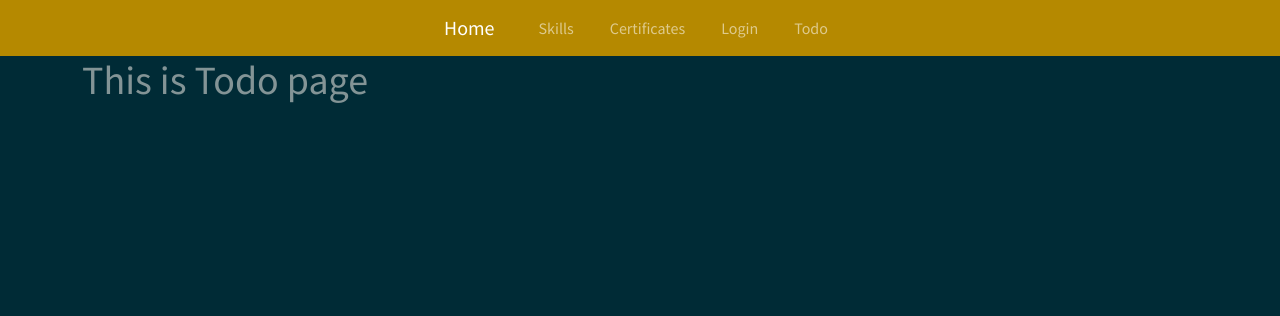
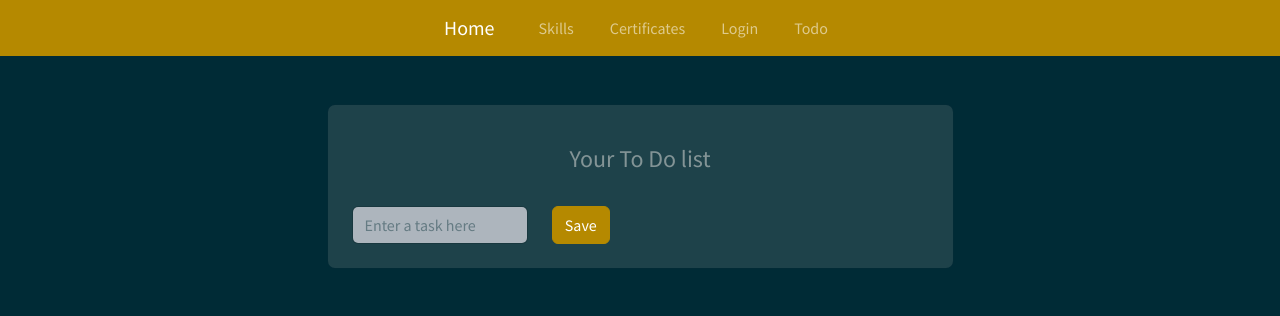
Before and after one commit to RomanVintoniak/PythonWeb, a Flask app: page /todo in a window 1280 px wide. Shown: the top 316 px of the page. Run offline with Flask 2, Linux system fonts and the light colour scheme; some libraries are stand-ins or nearby versions.

Commit message:
Lab6 Add AddTodoItemForm using WTForms

```diff
--- a/lab3/vintoniak_project/app/form.py
+++ b/lab3/vintoniak_project/app/form.py
@@ -12,3 +12,7 @@ class ChangePasswordForm(FlaskForm):
     password = PasswordField("Enter new password", validators=[DataRequired("This field is required"), Length(min=4, max=10)])
     repassword = PasswordField("Enter new password again", validators=[DataRequired("This field is required"), Length(min=4, max=10)])
     submit = SubmitField("Change")
+
+class AddTodoItemForm(FlaskForm):
+    title = StringField("Enter a task here", validators=[DataRequired("This field is required")])
+    submit = SubmitField("Save")
--- a/lab3/vintoniak_project/app/templates/todo.html
+++ b/lab3/vintoniak_project/app/templates/todo.html
@@ -1,7 +1,31 @@
 {% extends 'base.html' %}
 {% block title %}Todo{% endblock %}
 {% block content %}
-    <div class="container">
-        <h1>This is Todo page</h1>
+  <div class="container">
+    <div class="container py-5 h-100">
+      <div class="row d-flex justify-content-center align-items-center h-100">
+        <div class="col col-lg-9 col-xl-7">
+          <div class="card rounded-3">
+            <div class="card-body p-4">
+
+              <h4 class="text-center my-3 pb-3">Your To Do list</h4>
+
+              <form class="row" action="" method="POST">
+                <div class="col-4">
+                  {{ form.hidden_tag() }}
+                  <div class="form-outline">
+                    {{ form.title(class="form-control", placeholder="Enter a task here") }}
+                  </div>
+                </div>
+                <div class="col-6">
+                  {{ form.submit(class="btn btn-primary") }}
+                </div>
+              </form>
+
+            </div>
+          </div>
+        </div>
+      </div>
     </div>
+  </div>
 {% endblock %}
--- a/lab3/vintoniak_project/app/views.py
+++ b/lab3/vintoniak_project/app/views.py
@@ -1,6 +1,6 @@
 import os, json
 from flask import render_template, abort, request, redirect, session, url_for, make_response, flash
-from .form import LoginForm, ChangePasswordForm
+from .form import LoginForm, ChangePasswordForm, AddTodoItemForm
 from app import app
 from datetime import datetime, timedelta
 from data import certificats
@@ -177,4 +177,5 @@ def changePassword():
 
 @app.route('/todo')
 def todo():
-    return render_template('todo.html')
+    form = AddTodoItemForm()
+    return render_template('todo.html', form=form)
```
Also changed, not shown: 1 other file.
